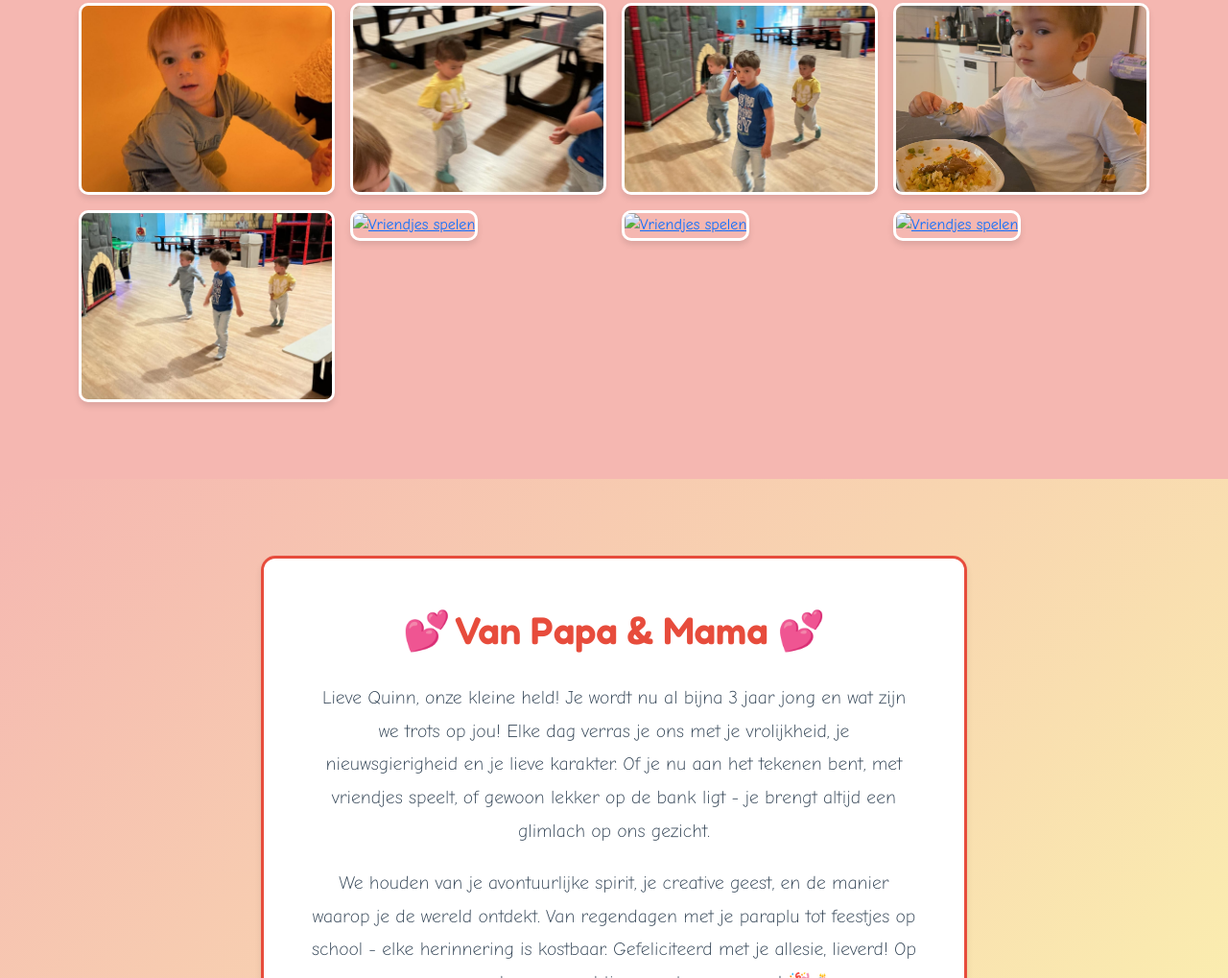
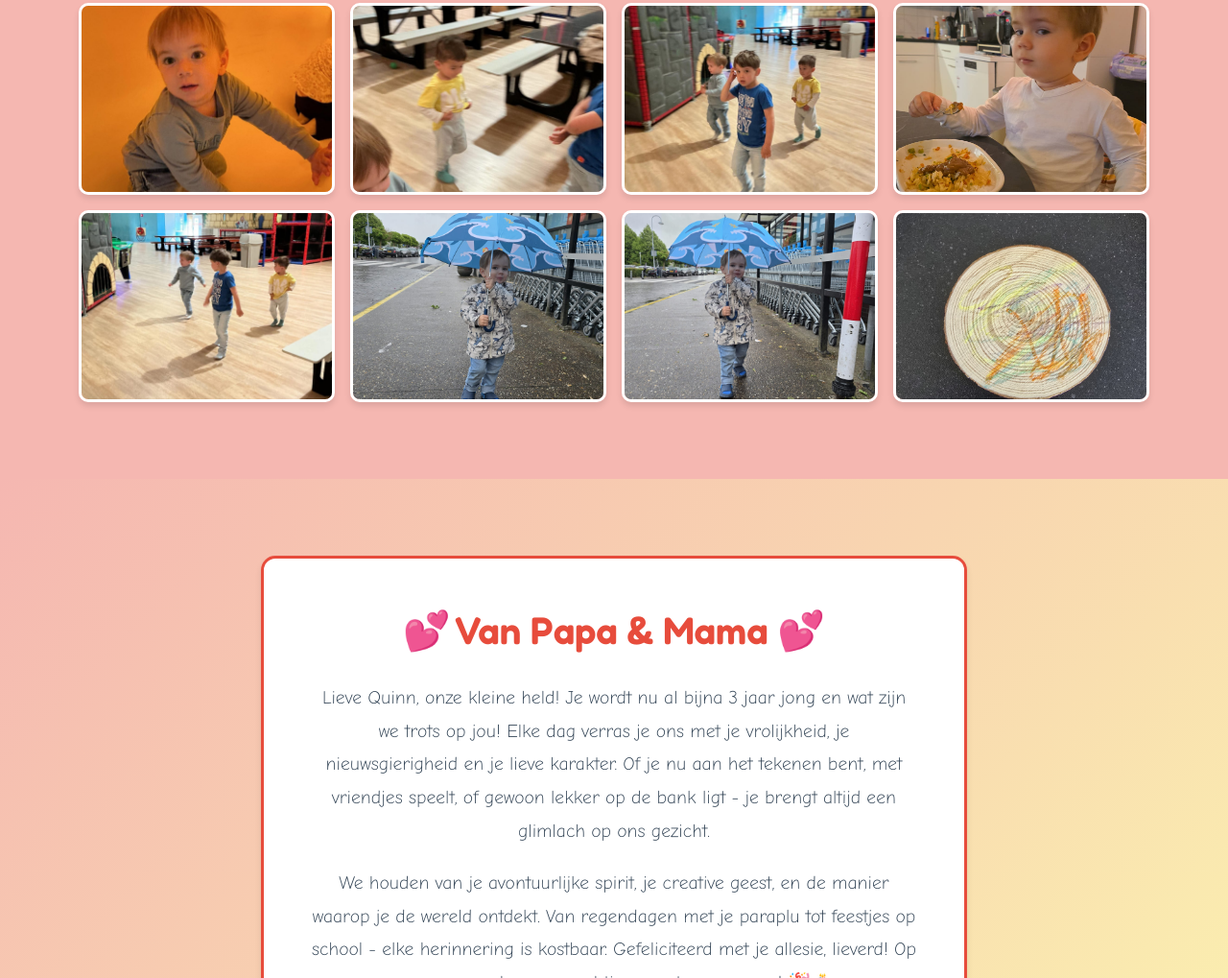
Before and after one commit to prinsgras/Ten-eerste, a website: page index.html in a window 1280 px wide. Shown: the part 4270-5289 px from the top of the page at 96% size. Drawn offline with nearby package versions, Linux system fonts and the light colour scheme.

Commit message:
Update index.html

```diff
--- a/index.html
+++ b/index.html
@@ -310,18 +310,18 @@
                     </a>
                 </div>
                 <div class="col-lg-3 col-md-4 col-sm-6">
-                    <a href="attached_assets/IMG-20250603-WA0016.jpg" data-lightbox="gallery" data-title="Vriendjes spelen samen in de speelhal">
-                        <img src="attached_assets/IMG-20250603-WA0016.jpg" alt="Vriendjes spelen" class="gallery-img">
+                    <a href="assets/photos/IMG-20250528-WA0006.jpg" data-lightbox="gallery" data-title="Vriendjes spelen samen in de speelhal">
+                        <img src="assets/photos/IMG-20250528-WA0006.jpg" alt="Vriendjes spelen" class="gallery-img">
                     </a>
                 </div>
                 <div class="col-lg-3 col-md-4 col-sm-6">
-                    <a href="attached_assets/IMG-20250603-WA0017.jpg" data-lightbox="gallery" data-title="Vriendjes spelen samen in de speelhal">
-                        <img src="attached_assets/IMG-20250603-WA0017.jpg" alt="Vriendjes spelen" class="gallery-img">
+                    <a href="assets/photos/IMG-20250528-WA0007.jpg" data-lightbox="gallery" data-title="Vriendjes spelen samen in de speelhal">
+                        <img src="assets/photos/IMG-20250528-WA0007.jpg" alt="Vriendjes spelen" class="gallery-img">
                     </a>
                 </div>
                 <div class="col-lg-3 col-md-4 col-sm-6">
-                    <a href="attached_assets/IMG-20250603-WA0018.jpg" data-lightbox="gallery" data-title="Vriendjes spelen samen in de speelhal">
-                        <img src="attached_assets/IMG-20250603-WA0018.jpg" alt="Vriendjes spelen" class="gallery-img">
+                    <a href="assets/photos/IMG-20250530-WA0003.jpg" data-lightbox="gallery" data-title="Vriendjes spelen samen in de speelhal">
+                        <img src="assets/photos/IMG-20250530-WA0003.jpg" alt="Vriendjes spelen" class="gallery-img">
                     </a>
                 </div>
             </div>
```
